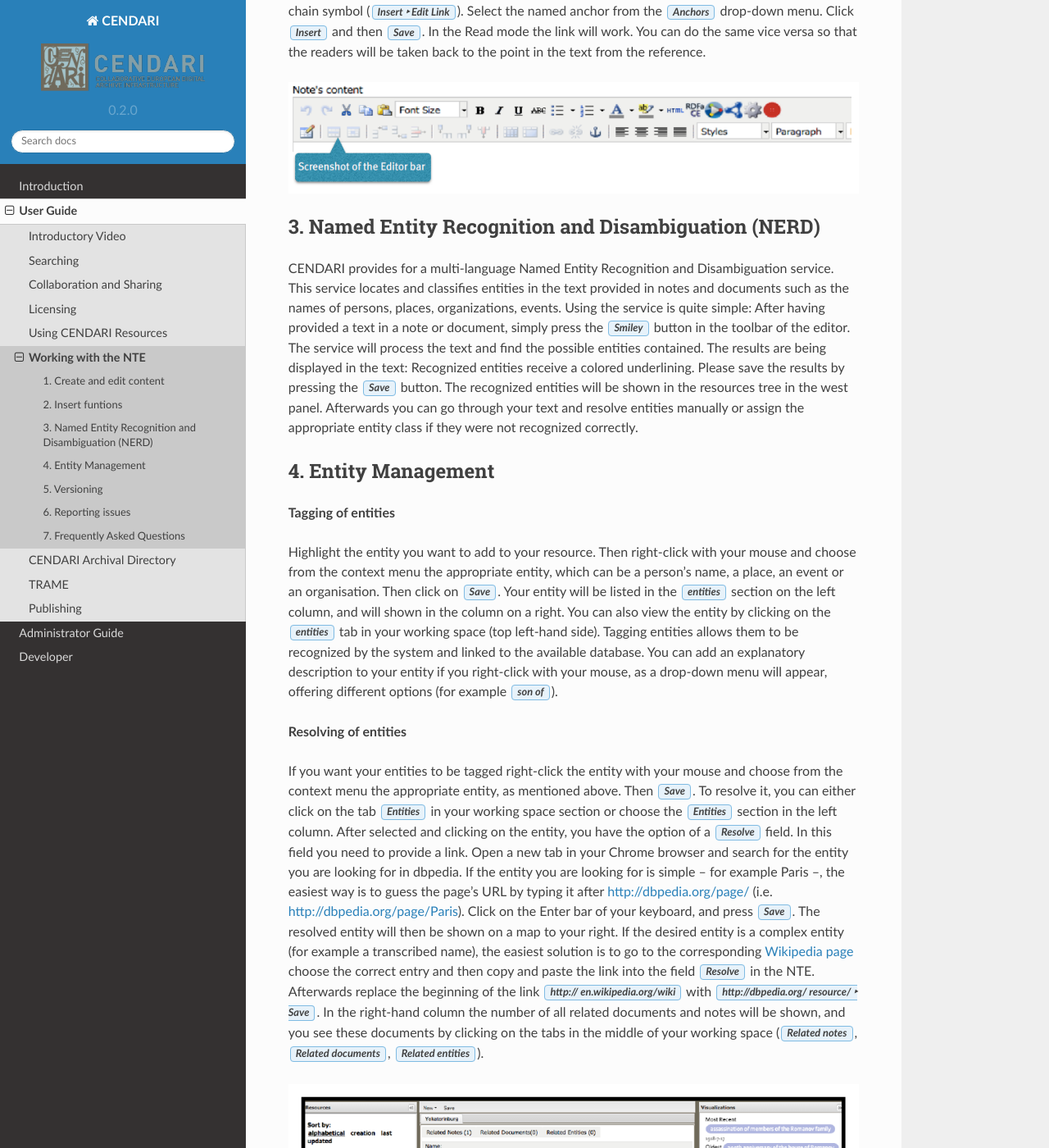
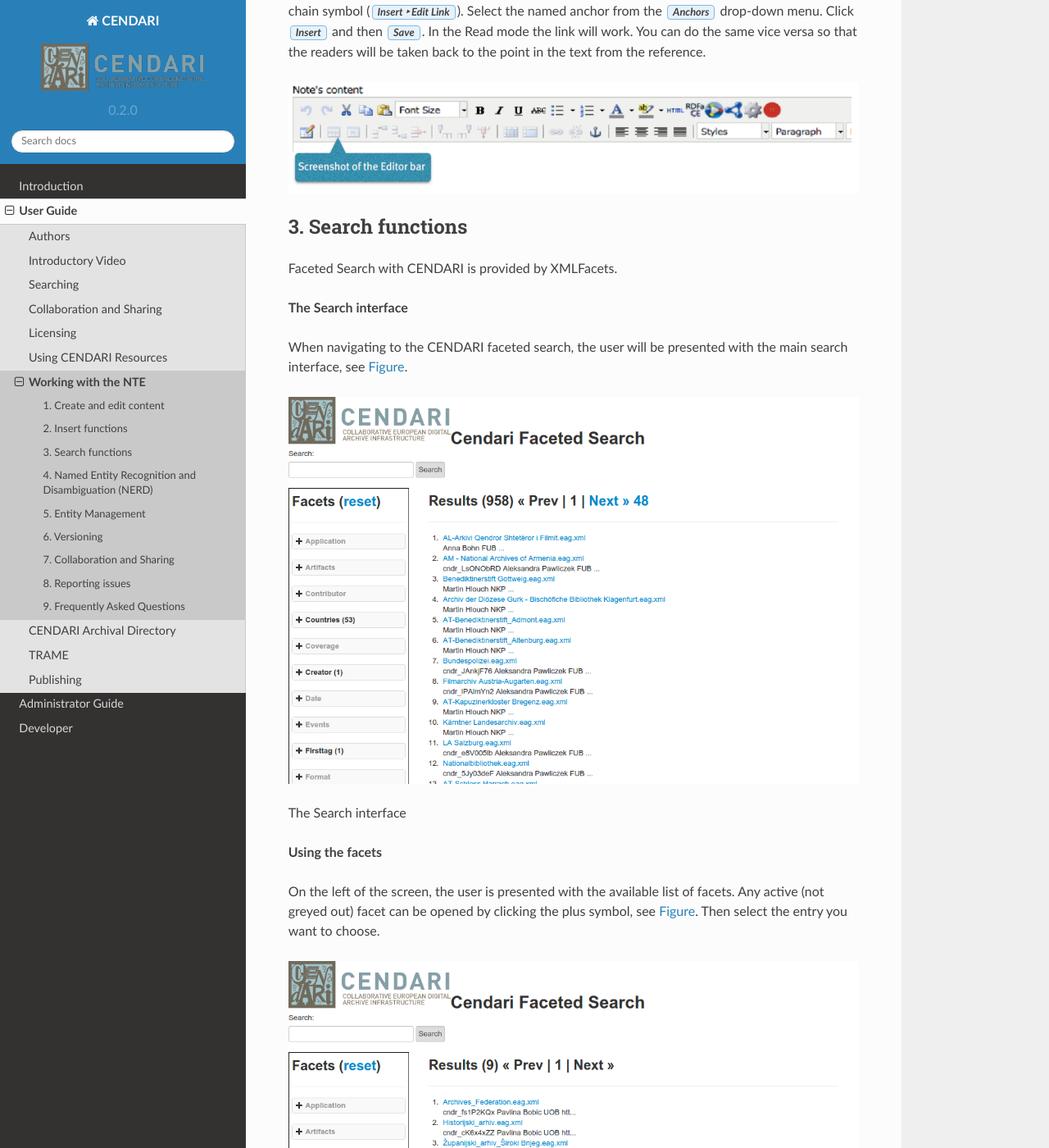
Before and after one commit to CENDARI/documentation, a Sphinx documentation site: the page built from source/user/writing_arg.rst, in a window 1280 px wide and 1400 px high, scrolled down 3172 px. Shown: the whole window at 82% size. Built offline with Sphinx 7.4.7, drawn with Linux system fonts in a browser that asks for light colours; pages that are not in the unit, such as notebooks, are missing from menus; some of the changed text lies outside the part shown.

Commit message:
search functions/authors/typo

```diff
--- a/source/user/trame.rst
+++ b/source/user/trame.rst
@@ -8,7 +8,6 @@
 1. What is it?
 -----------------
 
-TRAME is an acronym
 TRAME is a metasearch tool for medieval manuscripts, hosted by the Fondazione Ezio Franceschini and SISMEL. It aims to assist users in finding primary sources for the study of medieval culture.
 Originally developed in 2011 to allow a combined search
 on a group of different Italian repositories and databases,
--- a/source/user/writing_arg.rst
+++ b/source/user/writing_arg.rst
@@ -79,8 +79,8 @@
 
 
 
-2. Insert funtions
-------------------
+2. Insert functions
+---------------------
 
 **Inserting text**
 
@@ -106,7 +106,6 @@
 
 
 
-
 **Insert Footnotes/References**
 
 Go to the end of your text. If there is no reference section
@@ -127,13 +126,56 @@
 .. image:: ./images/TUG_02.png
 
 
-3. Named Entity Recognition and Disambiguation (NERD)
+3. Search functions
+------------------------
+Faceted Search with CENDARI is provided by XMLFacets.
+
+**The Search interface**
+
+When navigating to the CENDARI faceted search, the user will be presented with the main search interface, see :ref:`Figure <figure-search-start>`.
+
+.. _figure-search-start:
+
+.. figure:: images/xmlfacets_start.png
+
+The Search interface
+
+**Using the facets**
+
+On the left of the screen, the user is presented with the available list of facets.
+Any active (not greyed out) facet can be opened by clicking the plus symbol, see :ref:`Figure <figure-search-facet>`.
+Then select the entry you want to choose.
+
+.. _figure-search-facet:
+
+.. figure:: images/xmlfacets_facet_country_Bosnia_and_Herzegovina.png
+
+The image show the results after selecting *Bosnia and Herzegovina* from the country facet
+
+Click the reset button on the top of the facet panel to return to the start.
+
+**Viewing a file**
+
+Selecting a search result takes you to the corresponding entry, see :ref:`Figure <figure-search-entry>`.
+
+.. _figure-search-entry:
+
+.. figure:: images/xmlfacets_Biblioteka_Gdanska_Polskiej_Akademii_Nauk.png
+
+The EAD file for *The Gdansk Library of the Polish Academy of Sciences*
+
+
+.. index::
+   single: facet
+
+
+4. Named Entity Recognition and Disambiguation (NERD)
 ------------------------------------------------------
 
 CENDARI provides for a multi-language Named Entity Recognition and Disambiguation service. This service locates and classifies entities in the text provided in notes and documents such as the names of persons, places, organizations, events. Using the service is quite simple: After having provided a text in a note or document, simply press the :menuselection:`Smiley` button in the toolbar of the editor. The service will process the text and find the possible entities contained. The results are being displayed in the text: Recognized entities receive a colored underlining. Please save the results by pressing the :menuselection:`Save` button. The recognized entities will be shown in the resources tree in the west panel. Afterwards you can go through your text and resolve entities manually or assign the appropriate entity class if they were not recognized correctly.
 
 
-4. Entity Management
+5. Entity Management
 ---------------------
 
 **Tagging of entities**
@@ -210,9 +252,13 @@
 Open a note or a document, next to the save button you will find the :menuselection:`version history` button. Click on this button and you will see the latest versions for this document or note. You can check each of the old versions of these documents by clicking on the links.
 Reversion History: the date of each history version of a document or a note is available now. Open a document, click on :menuselection:`Version History` button from the menu bar. The revision history is displayed in a new page. Select an old version, the content of this document version will be opened in the editor. You will notice next to :menuselection:`Document Description` the date (between brackets) when this version was created. The :menuselection:`Revert to this version` link next to :menuselection:`Document's description` allows for reverting the document to the selected history version. Note that revision history also works for notes.
 
+7. Collaboration and Sharing
+-----------------------------------
 
 
-6. Reporting issues
+
+
+8. Reporting issues
 ----------------------
 
 If something does not work or if the system crashes, you
@@ -221,7 +267,7 @@
 
 
 
-7. Frequently Asked Questions
+9. Frequently Asked Questions
 ------------------------------
 
 **How can I invite other persons to work on an ARG together?**
```
Also changed, not shown: other parts of source/user/writing_arg.rst (+1 -1 lines), source/user/authors.rst (+7 -0 lines).
